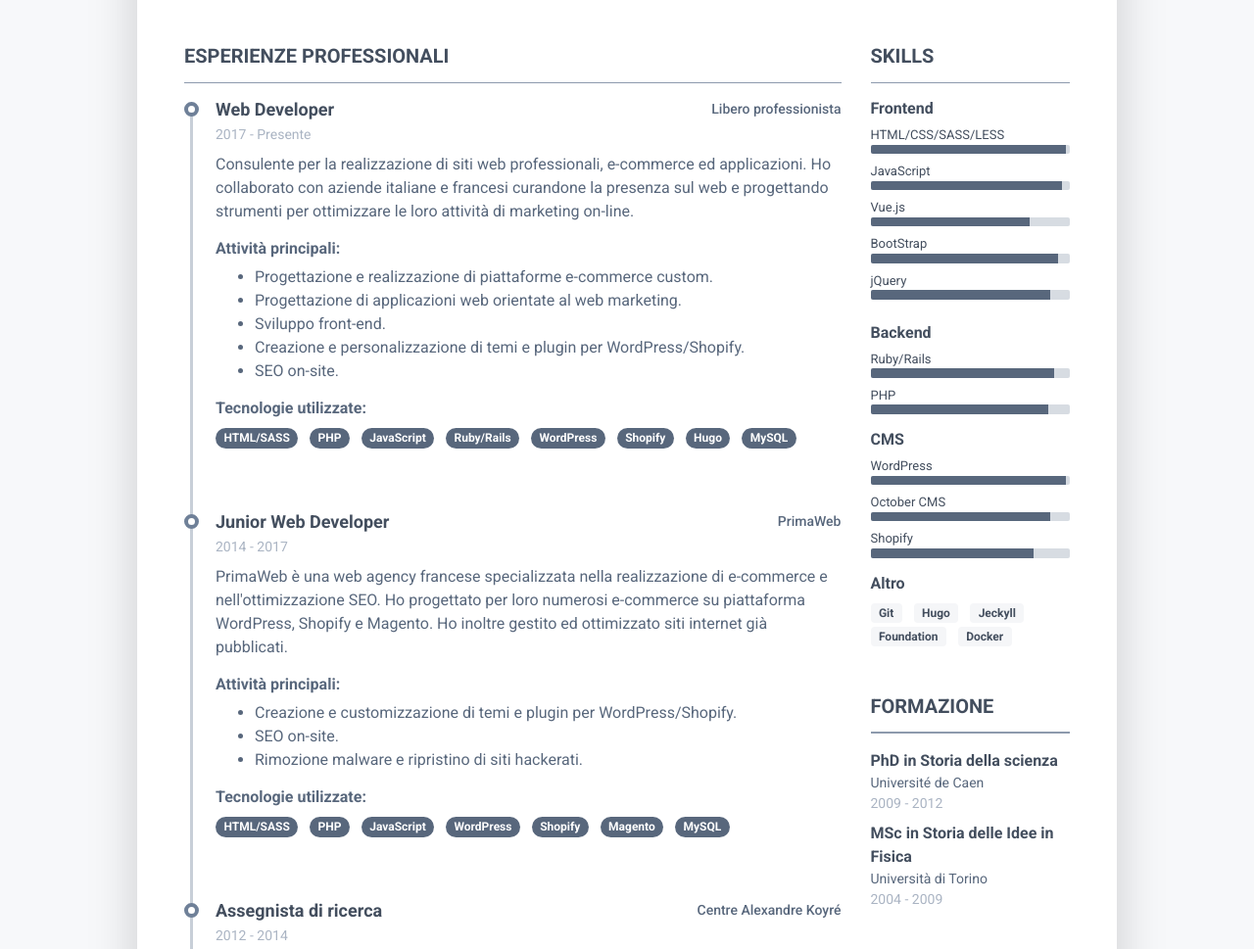
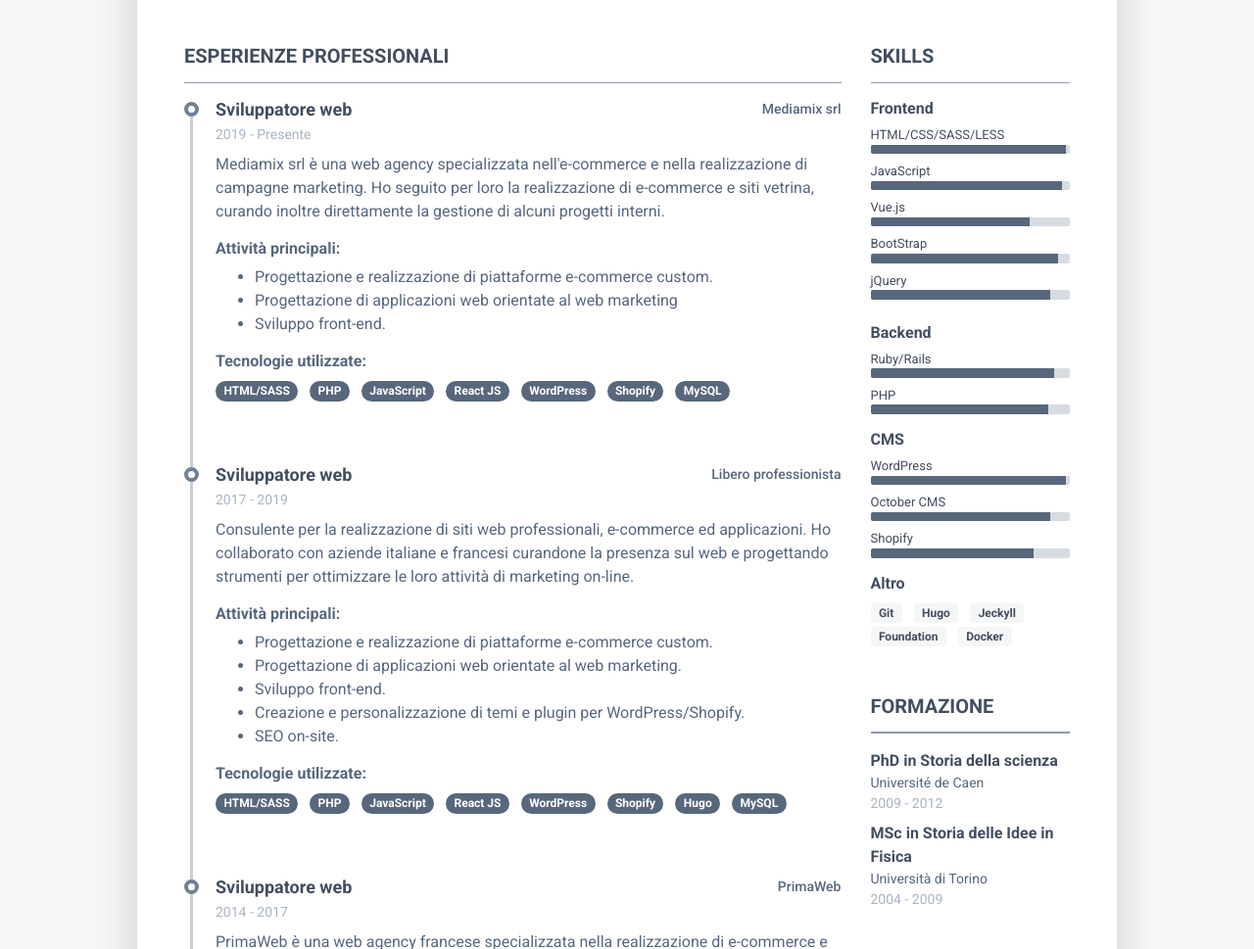
Before and after one commit to davide-guerra/davide-guerra.github.io, a plain HTML site: page index.html in a window 1280 px wide. Shown: the part 539-1508 px from the top of the page at 98% size. Drawn offline with Linux system fonts and the light colour scheme.

Commit message:
Aggiornata lista esperienze professionali

```diff
--- a/index.html
+++ b/index.html
@@ -76,19 +76,51 @@
 						    <h2 class="resume-section-title text-uppercase font-weight-bold pb-3 mb-3">Esperienze professionali</h2>
 						    <div class="resume-section-content">
 							    <div class="resume-timeline position-relative">
+
+									<article class="resume-timeline-item position-relative pb-5">
+
+									    <div class="resume-timeline-item-header mb-2">
+										    <div class="d-flex flex-column flex-md-row">
+										        <h3 class="resume-position-title font-weight-bold mb-1">Sviluppatore web</h3>
+										        <div class="resume-company-name ml-auto">Mediamix srl</div>
+										    </div><!--//row-->
+										    <div class="resume-position-time">2019 - Presente</div>
+									    </div><!--//resume-timeline-item-header-->
+									    <div class="resume-timeline-item-desc">
+										    <p>Mediamix srl è una web agency specializzata nell'e-commerce e nella realizzazione di campagne marketing. Ho seguito per loro la realizzazione di e-commerce e siti vetrina, curando inoltre direttamente la gestione di alcuni progetti interni.</p>
+										    <h4 class="resume-timeline-item-desc-heading font-weight-bold">Attività principali:</h4>
+											<ul>
+												<li>Progettazione e realizzazione di piattaforme e-commerce custom.</li>
+												<li>Progettazione di applicazioni web orientate al web marketing</li>
+												<li>Sviluppo front-end.</li>
+										    </ul>
+										    <h4 class="resume-timeline-item-desc-heading font-weight-bold">Tecnologie utilizzate:</h4>
+										    <ul class="list-inline">
+											    <li class="list-inline-item"><span class="badge badge-secondary badge-pill">HTML/SASS</span></li>
+											    <li class="list-inline-item"><span class="badge badge-secondary badge-pill">PHP</span></li>
+												<li class="list-inline-item"><span class="badge badge-secondary badge-pill">JavaScript</span></li>
+												<li class="list-inline-item"><span class="badge badge-secondary badge-pill">React JS</span></li>
+												<li class="list-inline-item"><span class="badge badge-secondary badge-pill">WordPress</span></li>
+												<li class="list-inline-item"><span class="badge badge-secondary badge-pill">Shopify</span></li>
+											    <li class="list-inline-item"><span class="badge badge-secondary badge-pill">MySQL</span></li>
+										    </ul>
+									    </div><!--//resume-timeline-item-desc-->
+
+									</article><!--//resume-timeline-item-->
+
 								    <article class="resume-timeline-item position-relative pb-5">
 
 									    <div class="resume-timeline-item-header mb-2">
 										    <div class="d-flex flex-column flex-md-row">
-										        <h3 class="resume-position-title font-weight-bold mb-1">Web Developer</h3>
+										        <h3 class="resume-position-title font-weight-bold mb-1">Sviluppatore web</h3>
 										        <div class="resume-company-name ml-auto">Libero professionista</div>
 										    </div><!--//row-->
-										    <div class="resume-position-time">2017 - Presente</div>
+										    <div class="resume-position-time">2017 - 2019</div>
 									    </div><!--//resume-timeline-item-header-->
 									    <div class="resume-timeline-item-desc">
-										    <p>Consulente per la realizzazione di siti web professionali, e-commerce ed applicazioni. Ho collaborato con aziende italiane e francesi curandone la presenza sul web e progettando strumenti per ottimizzare le loro attività di marketing on-line.</p>
+											<p>Consulente per la realizzazione di siti web professionali, e-commerce ed applicazioni. Ho collaborato con aziende italiane e francesi curandone la presenza sul web e progettando strumenti per ottimizzare le loro attività di marketing on-line.</p>
 										    <h4 class="resume-timeline-item-desc-heading font-weight-bold">Attività principali:</h4>
-										    <ul>
+											<ul>
 												<li>Progettazione e realizzazione di piattaforme e-commerce custom.</li>
 												<li>Progettazione di applicazioni web orientate al web marketing.</li>
 												<li>Sviluppo front-end.</li>
@@ -100,7 +132,7 @@
 											    <li class="list-inline-item"><span class="badge badge-secondary badge-pill">HTML/SASS</span></li>
 											    <li class="list-inline-item"><span class="badge badge-secondary badge-pill">PHP</span></li>
 												<li class="list-inline-item"><span class="badge badge-secondary badge-pill">JavaScript</span></li>
-												<li class="list-inline-item"><span class="badge badge-secondary badge-pill">Ruby/Rails</span></li>
+												<li class="list-inline-item"><span class="badge badge-secondary badge-pill">React JS</span></li>
 												<li class="list-inline-item"><span class="badge badge-secondary badge-pill">WordPress</span></li>
 												<li class="list-inline-item"><span class="badge badge-secondary badge-pill">Shopify</span></li>
 												<li class="list-inline-item"><span class="badge badge-secondary badge-pill">Hugo</span></li>
@@ -114,7 +146,7 @@
 
 									    <div class="resume-timeline-item-header mb-2">
 										    <div class="d-flex flex-column flex-md-row">
-										        <h3 class="resume-position-title font-weight-bold mb-1">Junior Web Developer</h3>
+										        <h3 class="resume-position-title font-weight-bold mb-1">Sviluppatore web</h3>
 										        <div class="resume-company-name ml-auto">PrimaWeb</div>
 										    </div><!--//row-->
 										    <div class="resume-position-time">2014 - 2017</div>
@@ -316,8 +348,8 @@
 						    <h2 class="resume-section-title text-uppercase font-weight-bold pb-3 mb-3">Interessi</h2>
 						    <div class="resume-section-content">
 							    <ul class="list-unstyled">
+									<li class="mb-1">Running</li>
 								    <li class="mb-1">DIY Audio</li>
-								    <li class="mb-1">Trekking</li>
 							    </ul>
 						    </div>
 					    </section><!--//interests-section-->
```
